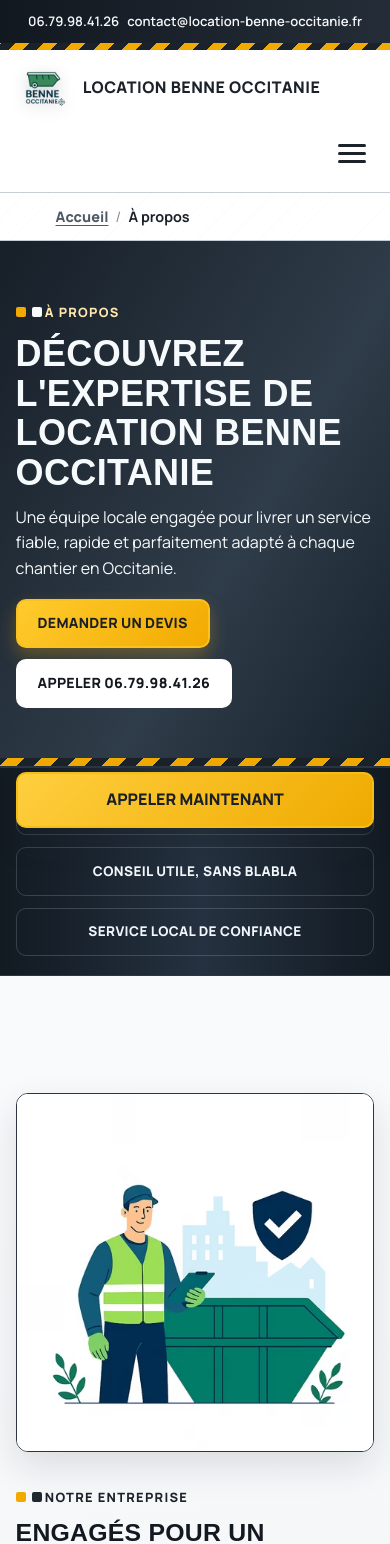
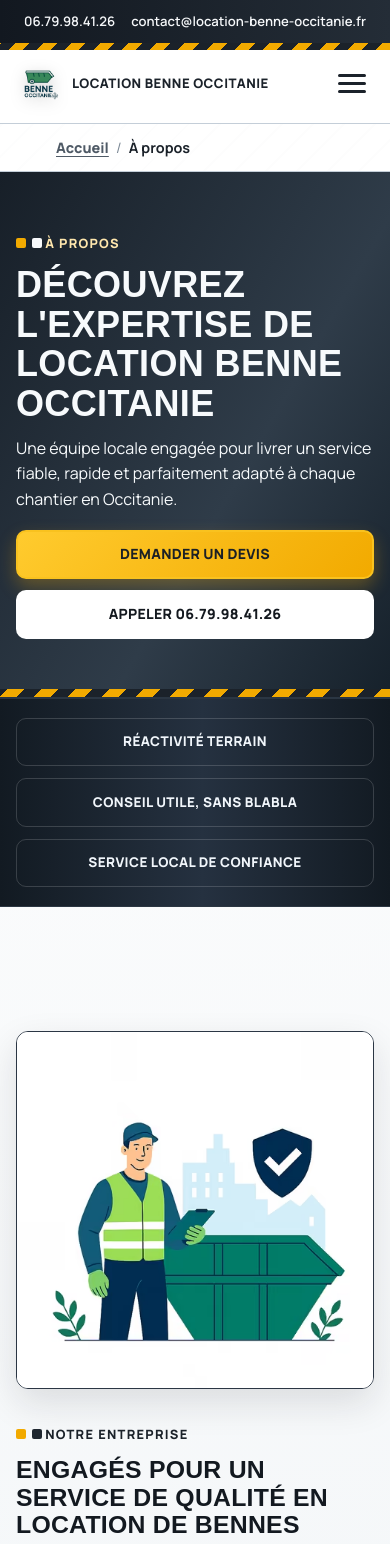
Before and after one commit to mickael31/locationbenne, a React (Vite) app: page /about in a window 390 px wide. Shown: the top 1544 px of the page. Built offline with nearby package versions, Linux system fonts and the light colour scheme; a web font is replaced by a local one.

Commit message:
💄 style: harmonize interface spacing

```diff
--- a/src/styles.css
+++ b/src/styles.css
@@ -44,6 +44,15 @@
   --shadow: 0 14px 36px rgba(21, 26, 31, 0.12);
   --shadow-lg: 0 26px 56px rgba(21, 26, 31, 0.2);
   --radius: 16px;
+  --space-1: 0.5rem;
+  --space-2: 0.75rem;
+  --space-3: 1rem;
+  --space-4: 1.5rem;
+  --space-5: 2rem;
+  --page-gutter: clamp(1rem, 4vw, 3rem);
+  --section-space: clamp(3.75rem, 7vw, 5rem);
+  --layout-gap: clamp(1rem, 2.5vw, 1.5rem);
+  --card-padding: clamp(1.25rem, 2.5vw, 1.625rem);
 }
 
 *,
@@ -104,7 +113,7 @@ img {
 h1,
 h2,
 h3 {
-  margin: 0 0 0.75rem;
+  margin: 0 0 var(--space-2);
   line-height: 1.1;
   font-family: "Oswald", sans-serif;
   letter-spacing: 0.01em;
@@ -112,11 +121,14 @@ h3 {
 }
 
 p {
-  margin: 0 0 1rem;
+  margin: 0 0 var(--space-3);
 }
 
 .container {
-  width: min(1180px, 92%);
+  width: min(
+    1180px,
+    calc(100% - var(--page-gutter) - var(--page-gutter))
+  );
   margin: 0 auto;
 }
 
@@ -281,12 +293,15 @@ p {
 }
 
 .nav-wrap {
-  width: min(1180px, 92%);
+  width: min(
+    1180px,
+    calc(100% - var(--page-gutter) - var(--page-gutter))
+  );
   margin: 0 auto;
   display: flex;
   align-items: center;
-  gap: 1rem;
-  padding: 1rem 0;
+  gap: var(--space-3);
+  padding: var(--space-3) 0;
 }
 
 .logo-link {
@@ -347,6 +362,9 @@ p {
 }
 
 .nav-wrap > nav a {
+  display: inline-flex;
+  align-items: center;
+  min-height: 44px;
   padding: 0.55rem 0.8rem;
   border-radius: 10px;
   font-size: 0.95rem;
@@ -663,7 +681,7 @@ p {
 }
 
 .hero-copy .phone-first-notice {
-  margin: 1rem 0 0;
+  margin: var(--space-3) 0 var(--space-4);
   display: block;
   border-color: #f2bc12;
   border-radius: 12px;
@@ -692,7 +710,17 @@ p {
   border: 1px solid var(--line);
   border-radius: var(--radius);
   box-shadow: var(--shadow);
-  padding: 1.2rem;
+  padding: var(--card-padding);
+}
+
+.card > p:last-child,
+.process-card > p:last-child,
+.counter > p:last-child,
+.privacy-summary-card > p:last-child,
+.privacy-legal-card > p:last-child,
+.privacy-contact-card > p:last-child,
+.not-found-card > p:last-child {
+  margin-bottom: 0;
 }
 
 .home-review-wrap {
@@ -745,7 +773,17 @@ h2 {
 }
 
 .section {
-  padding: 4.25rem 0;
+  padding: var(--section-space) 0;
+}
+
+.section-lead {
+  max-width: 72ch;
+  margin-bottom: 0;
+  color: var(--muted);
+}
+
+.section-lead + .cards {
+  margin-top: var(--space-4);
 }
 
 .section.alt {
@@ -797,6 +835,10 @@ h2 {
   flex-wrap: wrap;
 }
 
+.quick-cta .button-row {
+  margin-top: 0;
+}
+
 .split {
   display: grid;
   gap: 2rem;
@@ -822,7 +864,7 @@ h2 {
 .cards {
   margin-top: 1.5rem;
   display: grid;
-  gap: 1.15rem;
+  gap: var(--layout-gap);
   grid-template-columns: repeat(auto-fit, minmax(240px, 1fr));
 }
 
@@ -833,7 +875,7 @@ h2 {
   border: 1px solid var(--line);
   border-radius: var(--radius);
   box-shadow: var(--shadow);
-  padding: 1.45rem;
+  padding: var(--card-padding);
   transition: transform 0.28s ease, box-shadow 0.28s ease, border-color 0.28s ease;
 }
 
@@ -896,6 +938,10 @@ details:hover {
 
 details[open] {
   border-color: #8f9eac;
+}
+
+details > p {
+  margin: var(--space-2) 0 0;
 }
 
 summary {
@@ -967,7 +1013,7 @@ details[open] summary::after {
   text-align: center;
 }
 
-.cta-content p {
+.cta-content > p {
   margin: 0 auto 1.4rem;
   max-width: 760px;
   color: #d6e1eb;
@@ -1046,6 +1092,10 @@ details[open] summary::after {
   margin-top: 1.1rem;
 }
 
+.location-actions + .phone-first-notice {
+  margin-top: var(--space-4);
+}
+
 .about-hero-lead {
   max-width: 75ch;
   margin-top: 0.2rem;
@@ -1174,7 +1224,7 @@ details[open] summary::after {
 }
 
 .service-item > div {
-  padding: 1.15rem 1rem 1rem 0;
+  padding: var(--space-4) var(--space-4) var(--space-4) 0;
 }
 
 .service-item-pro {
@@ -1344,6 +1394,7 @@ details[open] summary::after {
 
 .contact-lines a {
   font-weight: 800;
+  overflow-wrap: anywhere;
 }
 
 .contact-meta-grid {
@@ -1532,6 +1583,12 @@ details[open] summary::after {
   background: #fff;
   box-shadow: var(--shadow);
   padding: 1.4rem;
+}
+
+.privacy-contact-card .btn {
+  max-width: 100%;
+  text-align: center;
+  overflow-wrap: anywhere;
 }
 
 .page-hero-not-found {
@@ -1629,16 +1686,18 @@ details[open] summary::after {
 }
 
 .footer-inner {
-  width: min(1180px, 92%);
+  width: min(
+    1180px,
+    calc(100% - var(--page-gutter) - var(--page-gutter))
+  );
   margin: 0 auto;
-  min-height: 80px;
-  display: flex;
+  display: grid;
+  grid-template-columns: minmax(0, 1.1fr) minmax(180px, 0.8fr) minmax(220px, 1fr);
   align-items: flex-start;
   justify-content: space-between;
-  gap: 1rem;
+  gap: var(--space-5);
   color: var(--muted);
-  flex-wrap: wrap;
-  padding: 1rem 0;
+  padding: var(--space-5) 0;
 }
 
 .footer-business,
@@ -1657,6 +1716,15 @@ details[open] summary::after {
   margin-left: 0;
 }
 
+.footer-legal {
+  justify-items: end;
+  text-align: right;
+}
+
+.footer-legal p {
+  margin-bottom: 0;
+}
+
 .footer-inner a {
   font-weight: 800;
 }
@@ -1666,8 +1734,20 @@ details[open] summary::after {
 }
 
 @media (max-width: 980px) {
+  .fade-in-left,
+  .fade-in-right {
+    transform: translateY(var(--space-4));
+  }
+
+  .fade-in-left.visible,
+  .fade-in-right.visible {
+    transform: translateY(0);
+  }
+
   .menu-toggle {
     display: block;
+    min-width: 44px;
+    min-height: 44px;
   }
 
   .nav-wrap {
@@ -1747,29 +1827,46 @@ details[open] summary::after {
   }
 
   .service-item > div {
-    padding: 0 1rem 1rem;
-  }
-}
-
-@media (max-width: 580px) {
-  .section {
-    padding: 3.3rem 0;
-  }
-
-  .hero {
-    padding-top: 4.3rem;
-  }
-
-  .floating-call {
-    left: 1rem;
-    right: 1rem;
-    justify-content: center;
-    text-align: center;
-  }
-
+    padding: var(--space-4);
+  }
+
+  .footer-inner {
+    grid-template-columns: repeat(2, minmax(0, 1fr));
+  }
+
+  .footer-legal {
+    grid-column: 1 / -1;
+    justify-items: start;
+    text-align: left;
+  }
+}
+
+@media (max-width: 760px) {
   .phone-first-notice {
     align-items: stretch;
     flex-direction: column;
+  }
+
+  .phone-first-notice .btn {
+    align-self: flex-start;
+  }
+}
+
+@media (max-width: 580px) {
+  .hero {
+    padding-top: 4.3rem;
+  }
+
+  /* The sticky header already keeps the phone link available on small screens. */
+  .floating-call {
+    position: static;
+    width: calc(100% - var(--page-gutter) - var(--page-gutter));
+    margin: var(--space-4) auto;
+    justify-content: center;
+    text-align: center;
+  }
+
+  .phone-first-notice {
     padding: 1.1rem;
   }
 
@@ -1779,7 +1876,27 @@ details[open] summary::after {
 
   .top-bar {
     font-size: 0.82rem;
-    gap: 0.5rem;
+    gap: var(--space-1) var(--space-3);
+    padding-inline: var(--page-gutter);
+  }
+
+  .nav-wrap {
+    gap: var(--space-2);
+  }
+
+  .logo-link {
+    max-width: calc(100% - 3.5rem);
+    gap: var(--space-1);
+  }
+
+  .logo-link img {
+    width: 48px;
+    height: 48px;
+  }
+
+  .logo-link span {
+    font-size: 0.82rem;
+    line-height: 1.2;
   }
 
   .hero-kpis,
@@ -1802,4 +1919,21 @@ details[open] summary::after {
   .cta-actions .btn {
     width: 100%;
   }
-}
+
+  .services-hero-actions .btn,
+  .location-actions .btn,
+  .location-links .btn,
+  .not-found-card .button-row .btn,
+  .privacy-contact-card .btn {
+    width: 100%;
+  }
+
+  .footer-inner {
+    grid-template-columns: 1fr;
+    gap: var(--space-4);
+  }
+
+  .footer-legal {
+    grid-column: auto;
+  }
+}
```
Also changed, not shown: 1 other file (tests, documents, lock files or other folders).
